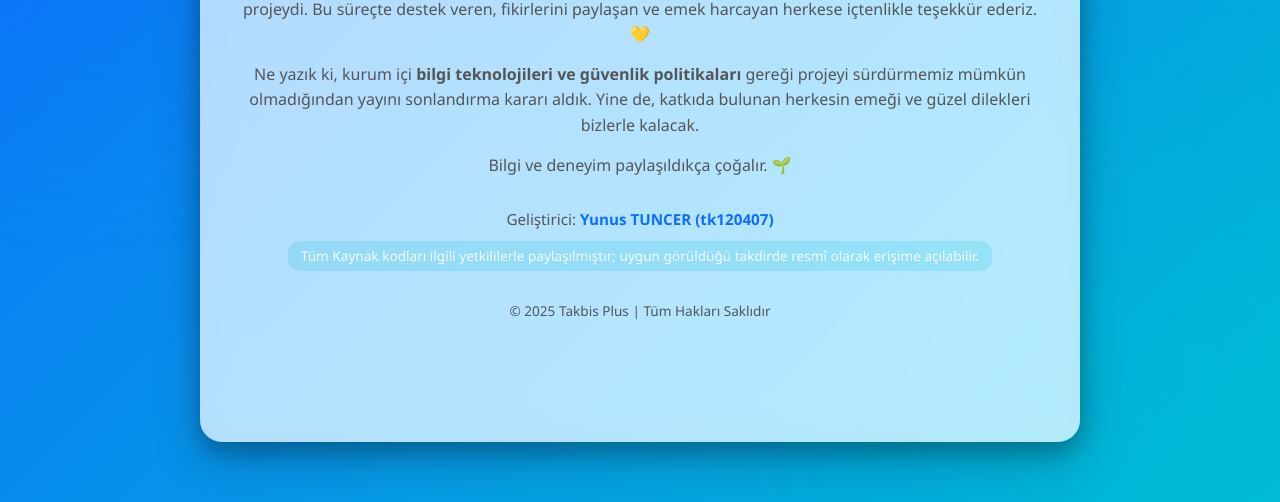
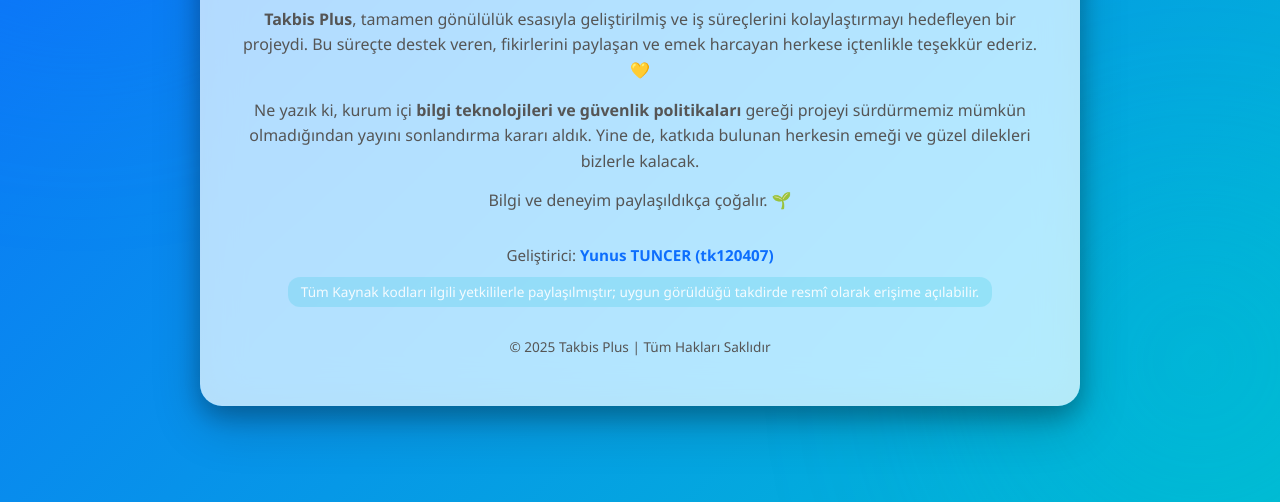
Before and after one commit to tkgmplus/TAKBIS, a plain HTML site: page index.html in a window 1280 px wide. Shown: the part 298-800 px from the top of the page. Drawn offline with Linux system fonts and the light colour scheme.

Commit message:
Update index.html

```diff
--- a/index.html
+++ b/index.html
@@ -36,7 +36,8 @@
       background: var(--bg);
       color: var(--fg);
       display: flex;
-      justify-content: center; /* yatay ortala */
+      justify-content: center;   /* yatay ortala */
+      align-items: center;       /* dikey ortala */
       padding: 20px;
       position: relative;
       min-height: 100vh;
@@ -81,7 +82,7 @@
       padding: 50px 40px;
       text-align: center;
       animation: fadeIn 0.9s ease;
-      margin: 40px 0;
+      margin: 0;
     }
     .icon {
       font-size: 3.5rem;
```
